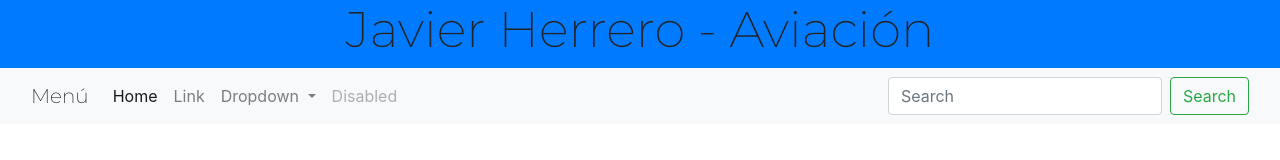
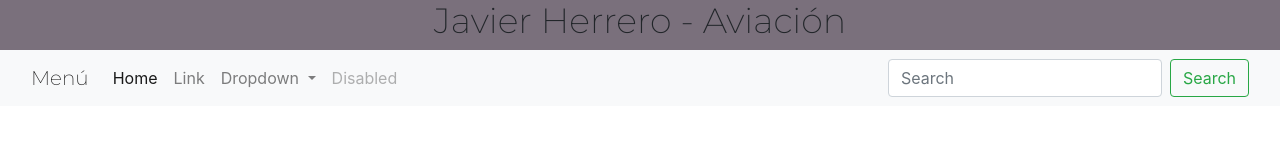
Before and after one commit to nachoherrero85/SegundaPreentregaHerrero, a plain HTML site: page index.html in a window 1280 px wide. Drawn offline with nearby package versions, Linux system fonts and the light colour scheme.

Commit message:
Se modifica color fondo header

```diff
--- a/css/styles.css
+++ b/css/styles.css
@@ -1,6 +1,11 @@
+header {
+    background-color: rgb(122, 112, 124);
+}
+
 .titulo-pg {
-    font-size: 50px;
+    font-size: 35px;
     font-family: 'Montserrat', sans-serif;
+    text-align: center;
 
 }
 
--- a/index.html
+++ b/index.html
@@ -21,7 +21,7 @@
 
     <!--ENCABEZADO-->
 
-    <header class="container-fluid bg-primary d-flex justify-content-center">
+    <header class="container-fluid  d-flex justify-content-center">
         <h1 class="titulo-pg">Javier Herrero - Aviación</h1>
     </header>
 
```
